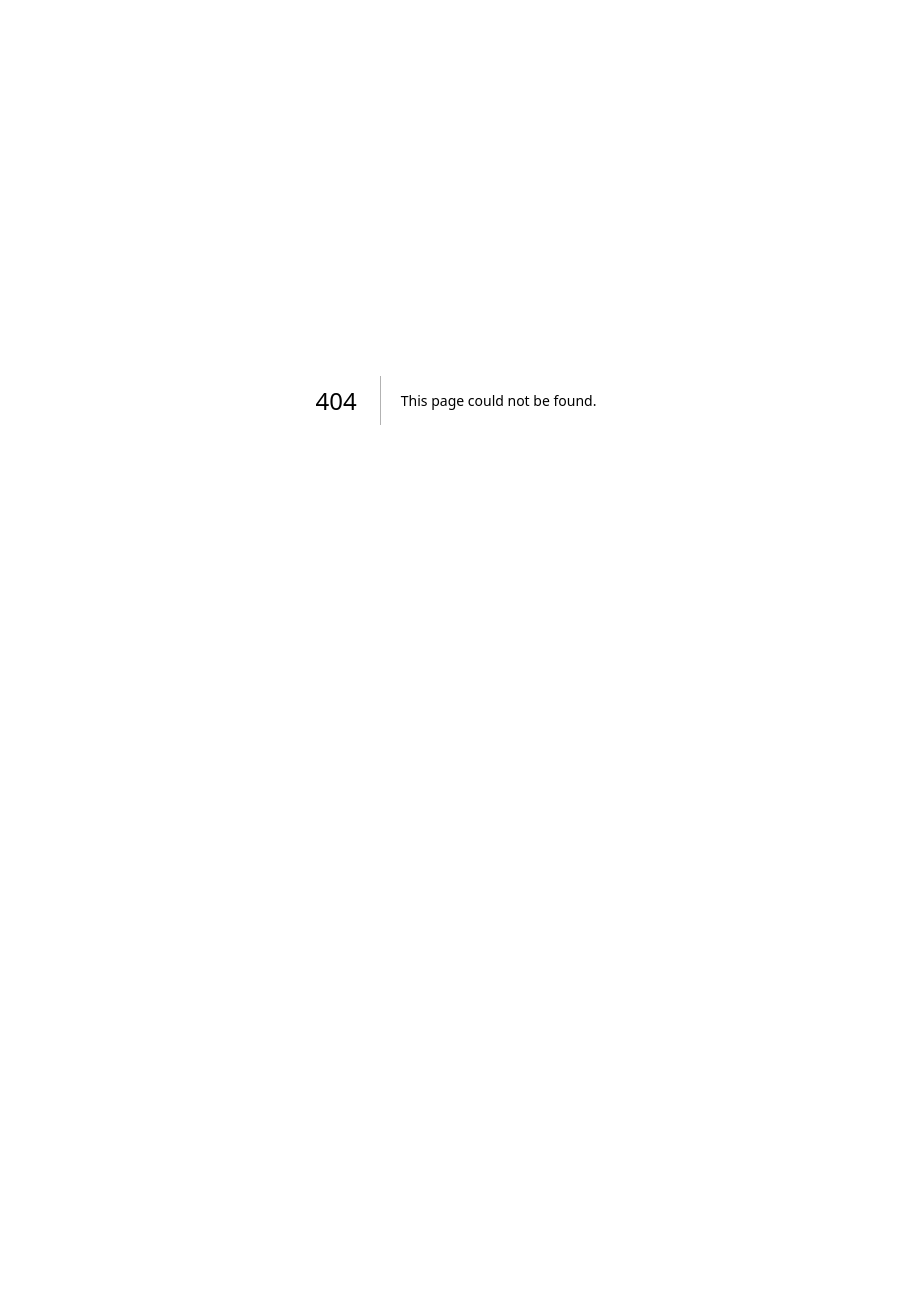
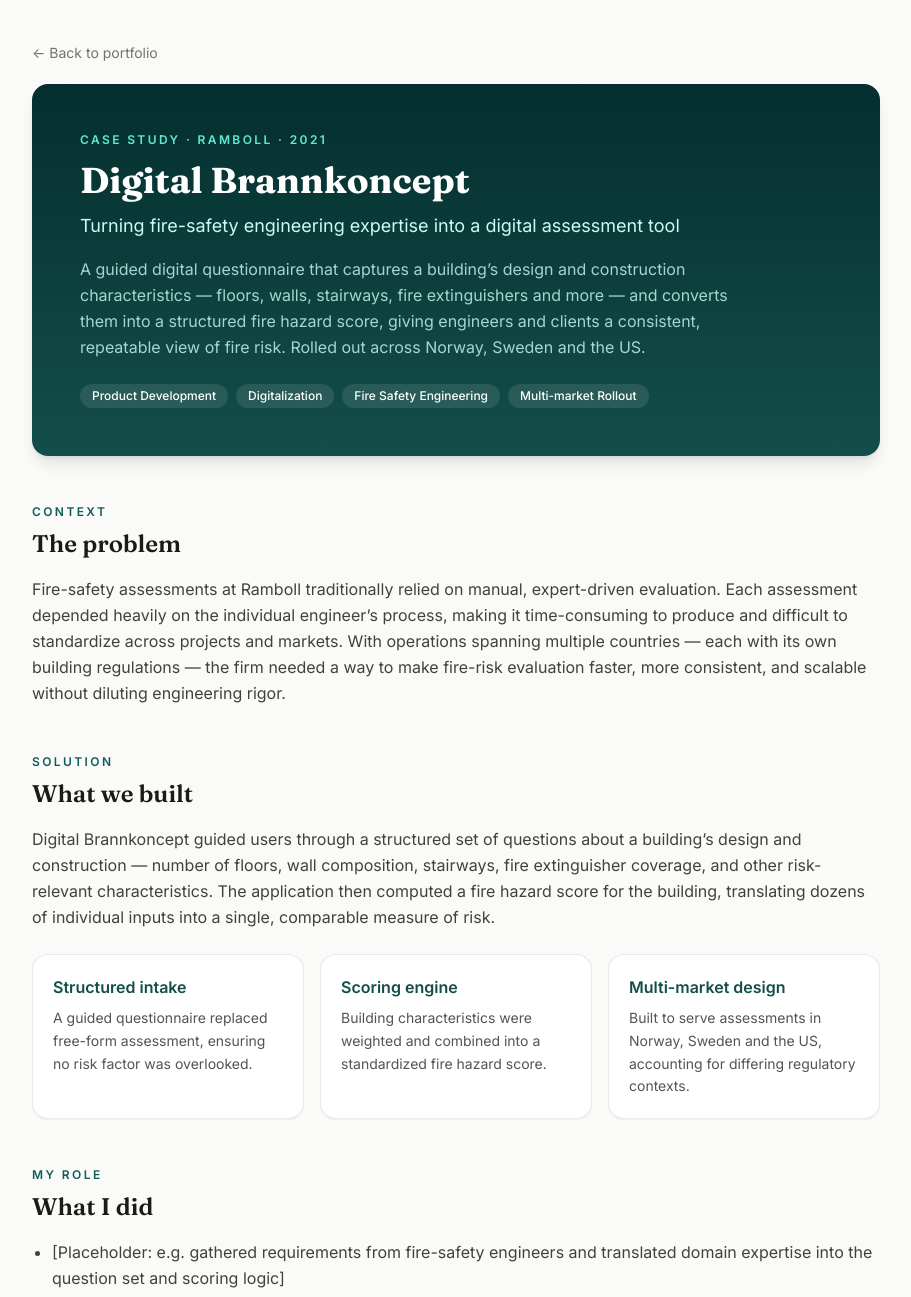
Before and after one commit to meenakshiv-pixel/meenakshi-portfolio, a Next.js app: page /projects/digital-brannkoncept in a window 1280 px wide. Before the commit this address had no page. Shown: the top 1297 px of the page, without its empty margins (184-1095 px from the left). Before the commit the page ends 800 px from the top, so only its background shows below. Built offline with nearby package versions, Linux system fonts and the light colour scheme.

Commit message:
Create digital-brannkoncept.js

```diff
--- /dev/null
+++ b/pages/projects/digital-brannkoncept.js
@@ -0,0 +1,142 @@
+// pages/projects/digital-brannkoncept.js
+import Head from "next/head";
+import Link from "next/link";
+
+const Pill = ({ children }) => (
+  <span className="inline-flex items-center px-3 py-1 rounded-full text-xs font-medium bg-white/10 text-white">
+    {children}
+  </span>
+);
+
+const SectionLabel = ({ children }) => (
+  <p className="text-xs font-semibold uppercase tracking-[0.2em] text-teal-800">{children}</p>
+);
+
+export default function DigitalBrannkoncept() {
+  return (
+    <>
+      <Head>
+        <title>Digital Brannkoncept — Case Study | Meenakshi Verma</title>
+        <meta
+          name="description"
+          content="Case study: Digital Brannkoncept at Ramboll — a digital fire-safety assessment tool that converts building design inputs into a fire hazard score, rolled out across Norway, Sweden and the US."
+        />
+        <link rel="preconnect" href="https://fonts.googleapis.com" />
+        <link rel="preconnect" href="https://fonts.gstatic.com" crossOrigin="" />
+        <link
+          href="https://fonts.googleapis.com/css2?family=Fraunces:opsz,wght@9..144,600;9..144,700&family=Inter:wght@400;500;600;700&display=swap"
+          rel="stylesheet"
+        />
+        <style>{`
+          html { font-family: Inter, ui-sans-serif, system-ui, -apple-system, "Segoe UI", Roboto, "Helvetica Neue", Arial; }
+          .font-display { font-family: Fraunces, Georgia, serif; }
+        `}</style>
+      </Head>
+
+      <main className="min-h-screen bg-stone-50 text-stone-900">
+        <div className="max-w-4xl mx-auto px-6 py-10">
+          {/* Back link */}
+          <Link href="/" legacyBehavior>
+            <a className="text-sm text-stone-500 hover:text-teal-900">← Back to portfolio</a>
+          </Link>
+
+          {/* HERO */}
+          <header className="mt-5 rounded-2xl bg-gradient-to-b from-teal-950 to-teal-900 text-white p-8 md:p-12 shadow-lg">
+            <p className="text-xs font-semibold uppercase tracking-[0.2em] text-teal-300">
+              Case study · Ramboll · 2021
+            </p>
+            <h1 className="font-display mt-3 text-3xl md:text-4xl font-bold">Digital Brannkoncept</h1>
+            <p className="mt-3 text-lg text-teal-100">
+              Turning fire-safety engineering expertise into a digital assessment tool
+            </p>
+            <p className="mt-4 max-w-2xl text-teal-100/80 leading-relaxed">
+              A guided digital questionnaire that captures a building&rsquo;s design and construction
+              characteristics — floors, walls, stairways, fire extinguishers and more — and converts
+              them into a structured fire hazard score, giving engineers and clients a consistent,
+              repeatable view of fire risk. Rolled out across Norway, Sweden and the US.
+            </p>
+            <div className="mt-6 flex flex-wrap gap-2">
+              <Pill>Product Development</Pill>
+              <Pill>Digitalization</Pill>
+              <Pill>Fire Safety Engineering</Pill>
+              <Pill>Multi-market Rollout</Pill>
+            </div>
+          </header>
+
+          {/* CONTEXT */}
+          <section className="mt-12">
+            <SectionLabel>Context</SectionLabel>
+            <h2 className="font-display mt-2 text-2xl font-semibold">The problem</h2>
+            <p className="mt-4 text-stone-700 leading-relaxed">
+              Fire-safety assessments at Ramboll traditionally relied on manual, expert-driven
+              evaluation. Each assessment depended heavily on the individual engineer&rsquo;s
+              process, making it time-consuming to produce and difficult to standardize across
+              projects and markets. With operations spanning multiple countries — each with its own
+              building regulations — the firm needed a way to make fire-risk evaluation faster, more
+              consistent, and scalable without diluting engineering rigor.
+            </p>
+          </section>
+
+          {/* SOLUTION */}
+          <section className="mt-12">
+            <SectionLabel>Solution</SectionLabel>
+            <h2 className="font-display mt-2 text-2xl font-semibold">What we built</h2>
+            <p className="mt-4 text-stone-700 leading-relaxed">
+              Digital Brannkoncept guided users through a structured set of questions about a
+              building&rsquo;s design and construction — number of floors, wall composition,
+              stairways, fire extinguisher coverage, and other risk-relevant characteristics. The
+              application then computed a fire hazard score for the building, translating dozens of
+              individual inputs into a single, comparable measure of risk.
+            </p>
+            <div className="mt-6 grid gap-4 md:grid-cols-3">
+              {[
+                ["Structured intake", "A guided questionnaire replaced free-form assessment, ensuring no risk factor was overlooked."],
+                ["Scoring engine", "Building characteristics were weighted and combined into a standardized fire hazard score."],
+                ["Multi-market design", "Built to serve assessments in Norway, Sweden and the US, accounting for differing regulatory contexts."],
+              ].map(([title, body]) => (
+                <div key={title} className="bg-white rounded-2xl p-5 border border-stone-200/80 shadow-sm">
+                  <div className="font-semibold text-teal-900">{title}</div>
+                  <p className="mt-2 text-sm text-stone-600 leading-relaxed">{body}</p>
+                </div>
+              ))}
+            </div>
+          </section>
+
+          {/* MY ROLE */}
+          <section className="mt-12">
+            <SectionLabel>My role</SectionLabel>
+            <h2 className="font-display mt-2 text-2xl font-semibold">What I did</h2>
+            {/* TODO(Meenakshi): replace with your actual responsibilities — see questions from Claude */}
+            <ul className="mt-4 space-y-3 text-stone-700 leading-relaxed list-disc pl-5">
+              <li>[Placeholder: e.g. gathered requirements from fire-safety engineers and translated domain expertise into the question set and scoring logic]</li>
+              <li>[Placeholder: e.g. designed UX flows / wireframes for the questionnaire experience]</li>
+              <li>[Placeholder: e.g. coordinated rollout and adoption across the Norway, Sweden and US teams]</li>
+            </ul>
+          </section>
+
+          {/* IMPACT */}
+          <section className="mt-12">
+            <SectionLabel>Impact</SectionLabel>
+            <h2 className="font-display mt-2 text-2xl font-semibold">What changed</h2>
+            {/* TODO(Meenakshi): add real or approximate figures */}
+            <ul className="mt-4 space-y-3 text-stone-700 leading-relaxed list-disc pl-5">
+              <li>[Placeholder: e.g. reduced assessment time from X days to Y hours]</li>
+              <li>[Placeholder: e.g. adopted by N engineers / used on M projects across three markets]</li>
+              <li>Standardized fire-risk evaluation across markets, replacing ad-hoc manual assessment with a consistent, repeatable process.</li>
+            </ul>
+          </section>
+
+          {/* FOOTER NAV */}
+          <div className="mt-14 pt-8 border-t border-stone-200 flex justify-between text-sm">
+            <Link href="/" legacyBehavior>
+              <a className="text-stone-500 hover:text-teal-900">← Back to portfolio</a>
+            </Link>
+            <Link href="/projects/amp-charge-verification" legacyBehavior>
+              <a className="font-medium text-teal-800 hover:text-teal-950">Next: AMP Charge Verification →</a>
+            </Link>
+          </div>
+        </div>
+      </main>
+    </>
+  );
+}
```
